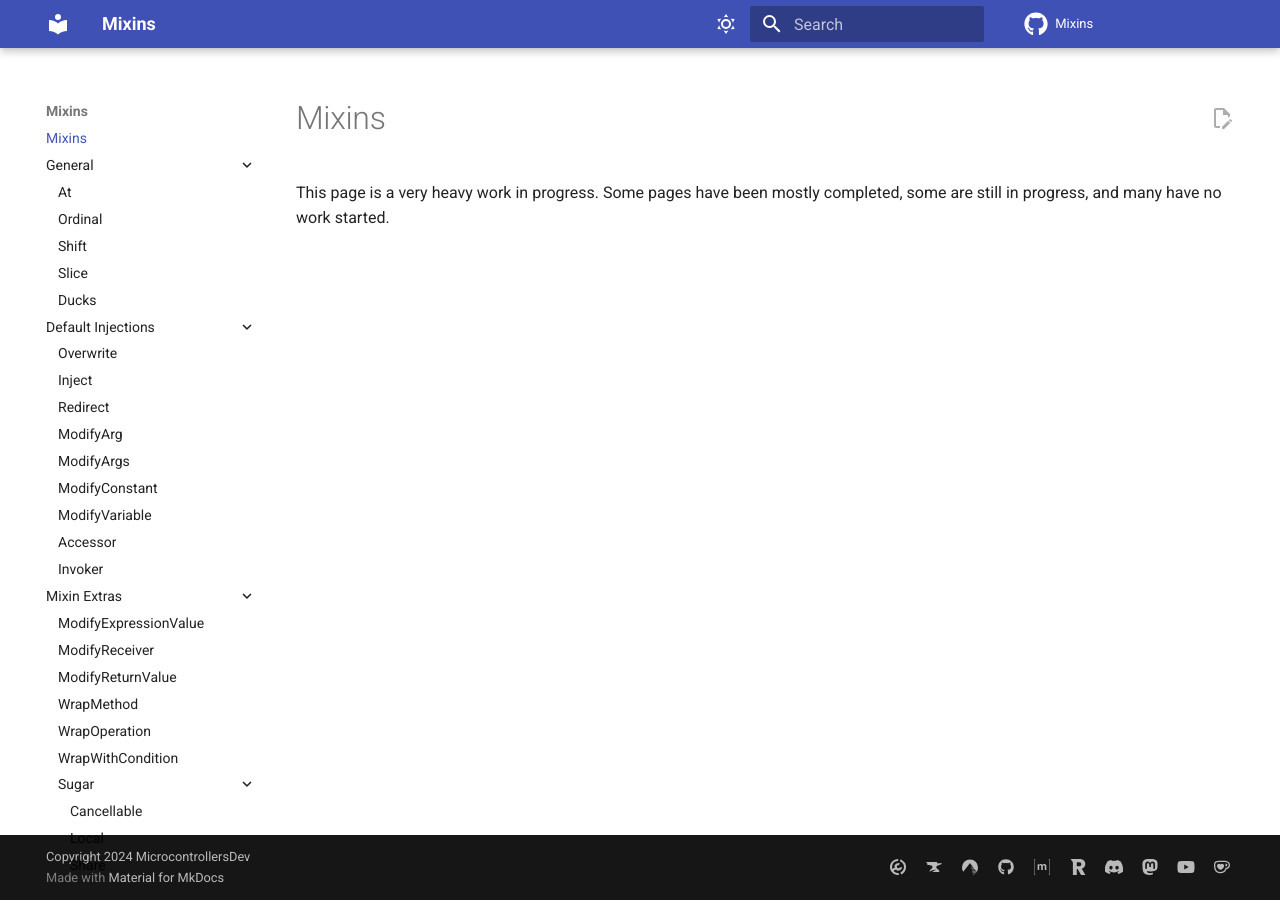
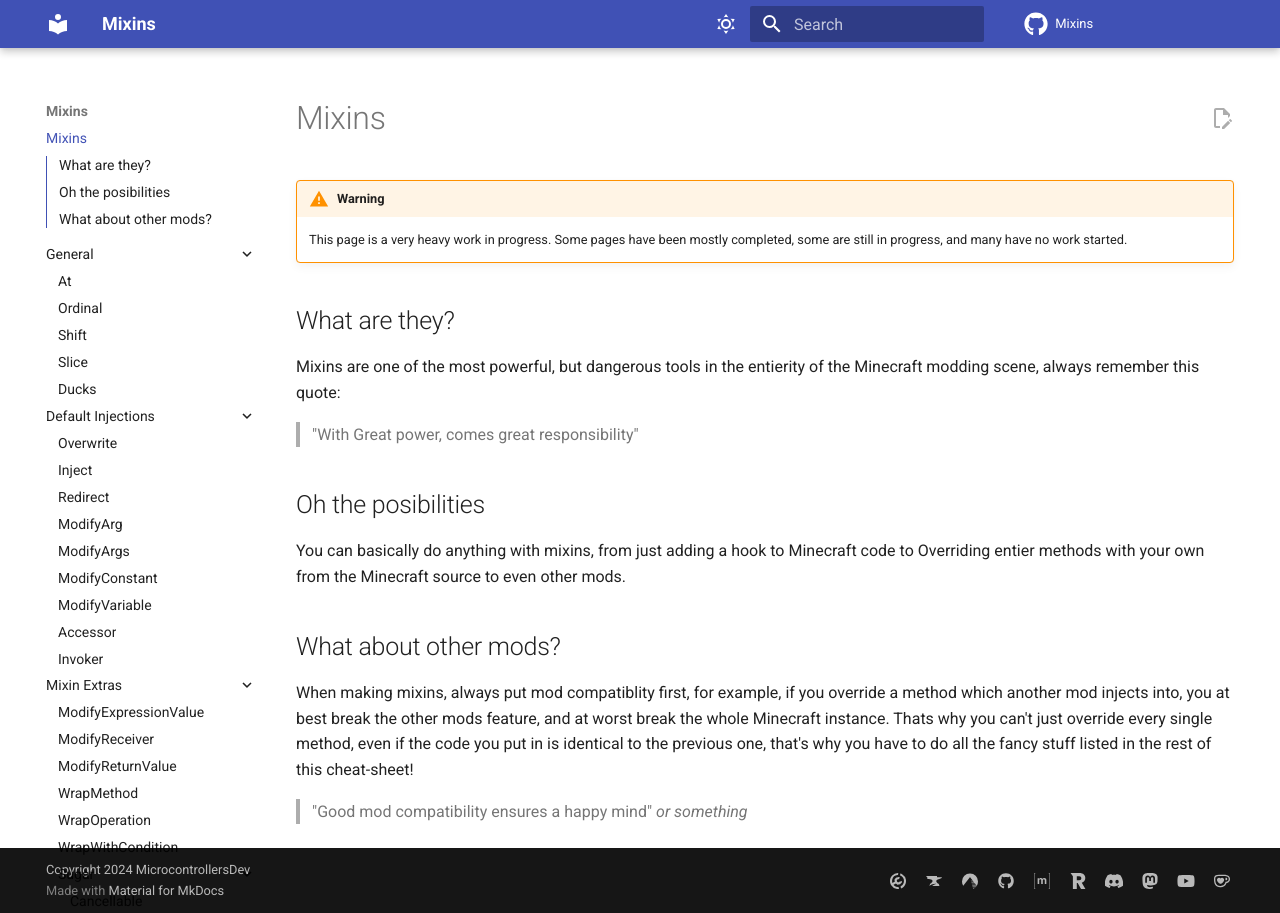
Before and after one commit to MicrocontrollersDev/Mixins, an MkDocs documentation site: the page built from docs/index.md, in a window 1280 px wide. Built offline with MkDocs 1.6.1 and Material for MkDocs 9.7.7, drawn with Linux system fonts in a browser that asks for light colours; comment, search, counter and statistics services are not loaded.

Commit message:
some sort of ease into mixins

```diff
--- a/docs/index.md
+++ b/docs/index.md
@@ -1,3 +1,13 @@
 # Mixins
+!!! warning
+    This page is a very heavy work in progress. Some pages have been mostly completed, some are still in progress, and many have no work started.
 
-This page is a very heavy work in progress. Some pages have been mostly completed, some are still in progress, and many have no work started.
+## What are they?
+Mixins are one of the most powerful, but dangerous tools in the entierity of the Minecraft modding scene, always remember this quote:
+> "With Great power, comes great responsibility"
+## Oh the posibilities
+You can basically do anything with mixins, from just adding a hook to Minecraft code to Overriding entier methods with your own from the Minecraft source to even other mods.
+## What about other mods?
+When making mixins, always put mod compatiblity first, for example, if you override a method which another mod injects into, you at best break the other mods feature, and at worst break the whole Minecraft instance.
+Thats why you can't just override every single method, even if the code you put in is identical to the previous one, that's why you have to do all the fancy stuff listed in the rest of this cheat-sheet!
+> "Good mod compatibility ensures a happy mind" *or something*
```
